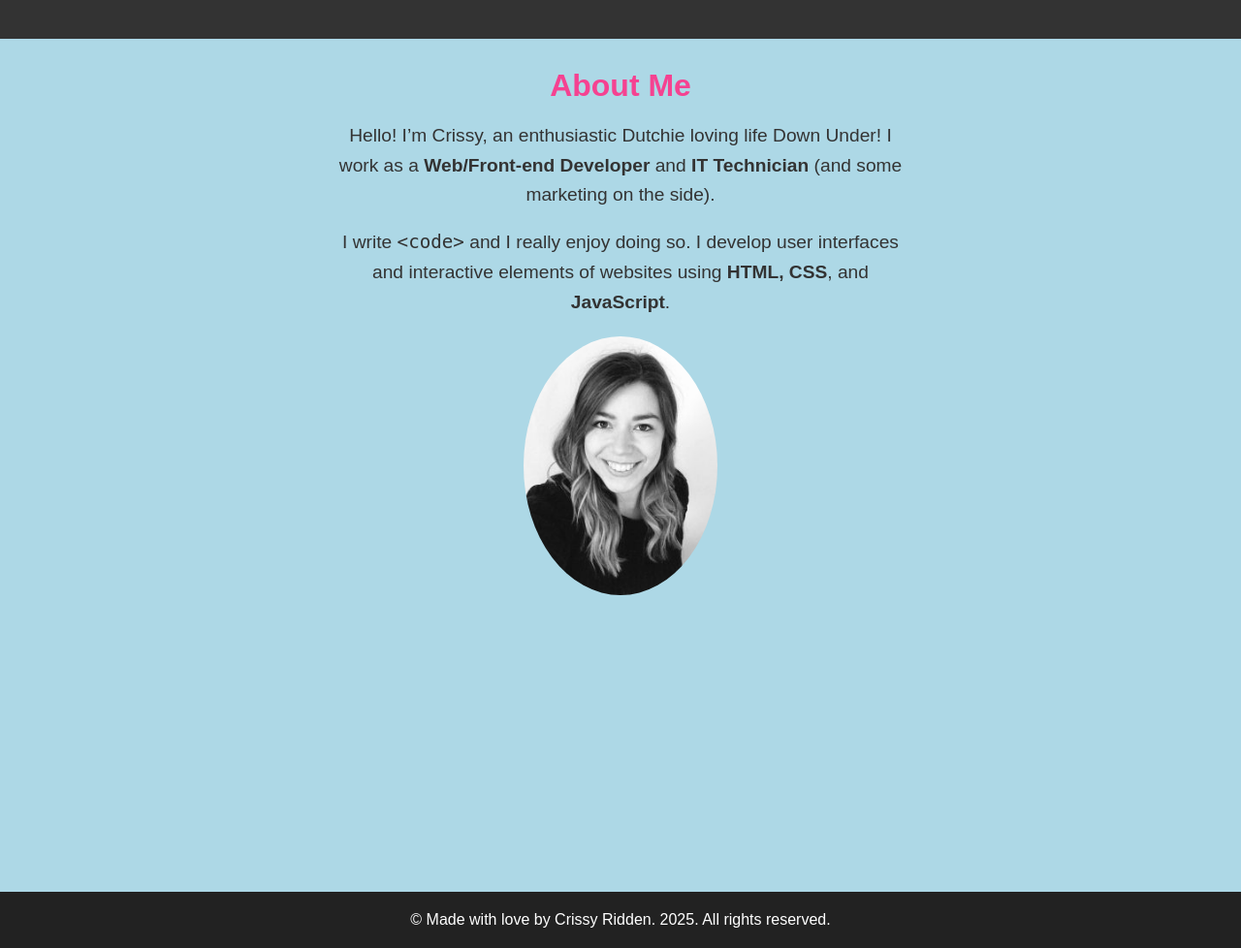
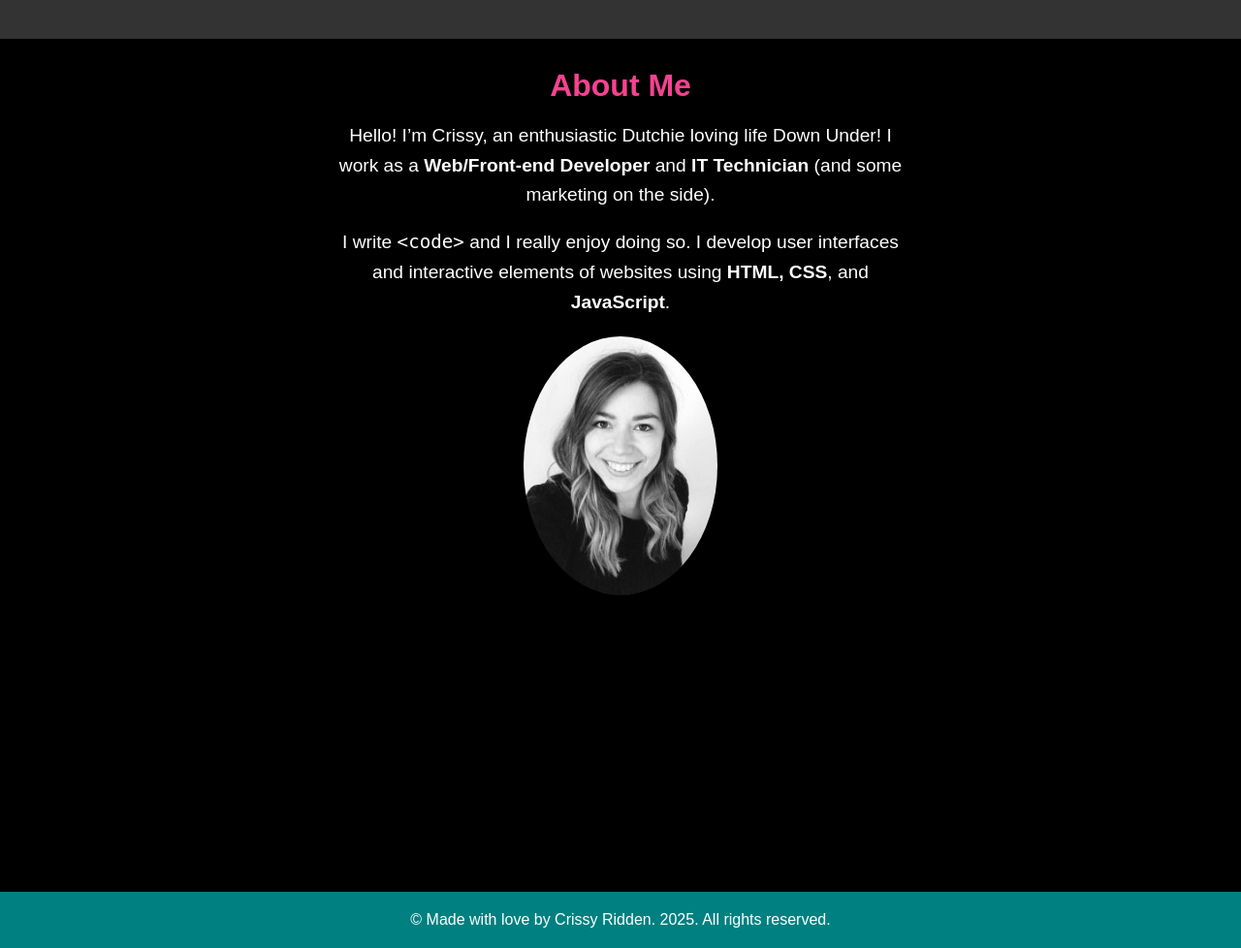
Before and after one commit to CRddn/WebsiteCrid, a PHP site: page /about.html in a window 1280 px wide. Shown: the whole page at 97% size. Run offline with PHP 8.4, Linux system fonts and the light colour scheme.

Commit message:
Footer and about me

```diff
--- a/style.css
+++ b/style.css
@@ -170,7 +170,7 @@ section {
 
 /* Section 2: About Me */
 .about {
-    background-color: lightblue;
+    background-color: black;
 }
 
 .about h2 {
@@ -333,7 +333,8 @@ button:hover {
 
 .about p, .projects p, .contact p {
   font-size: 1.2rem;
-  color: #333;
+  color: white;
+
 }
 
 
@@ -401,7 +402,7 @@ button:hover {
 
 
 .site-footer {
-  background-color: #222;
+  background-color: teal;
   color: white;
   text-align: center;
   padding: 20px;
```
